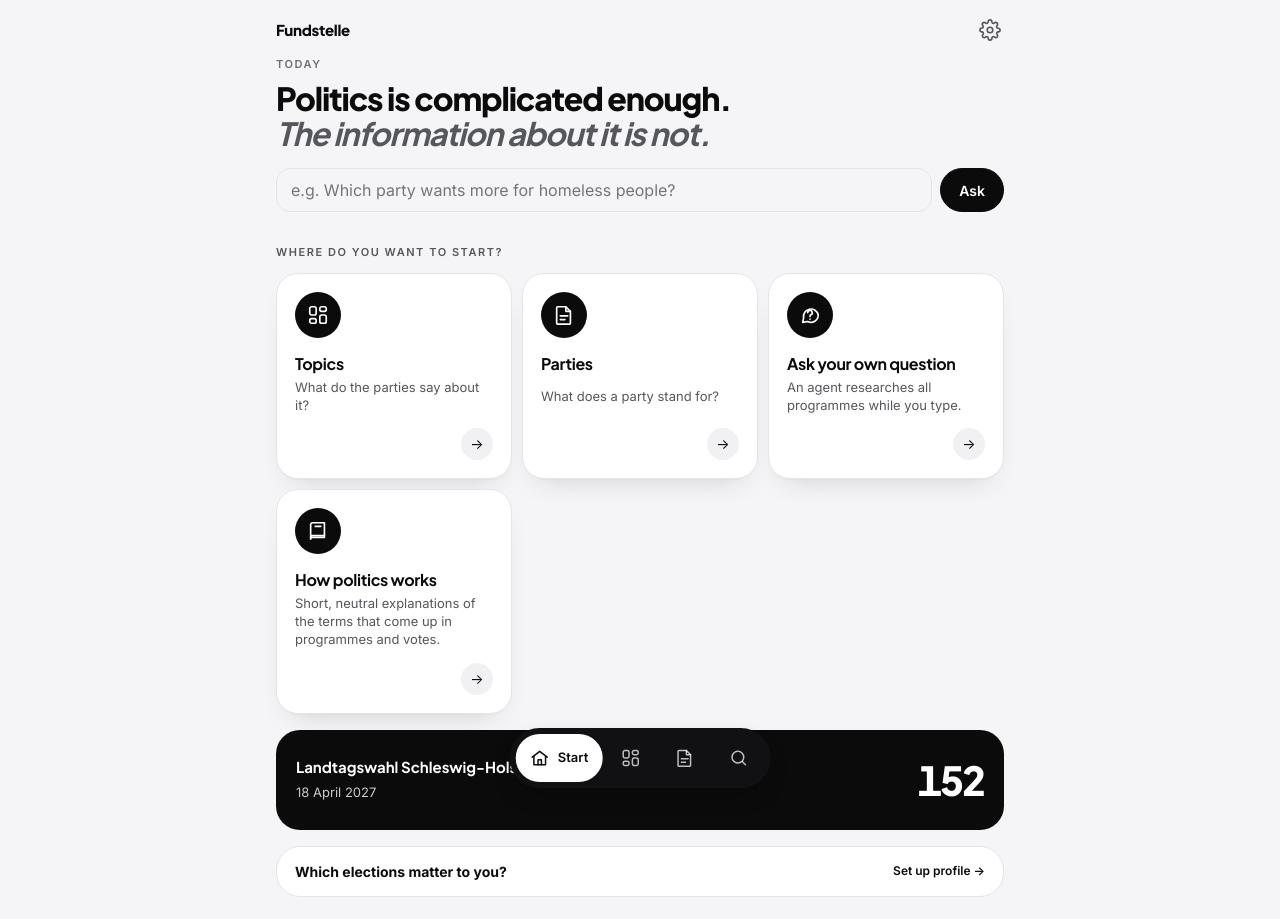
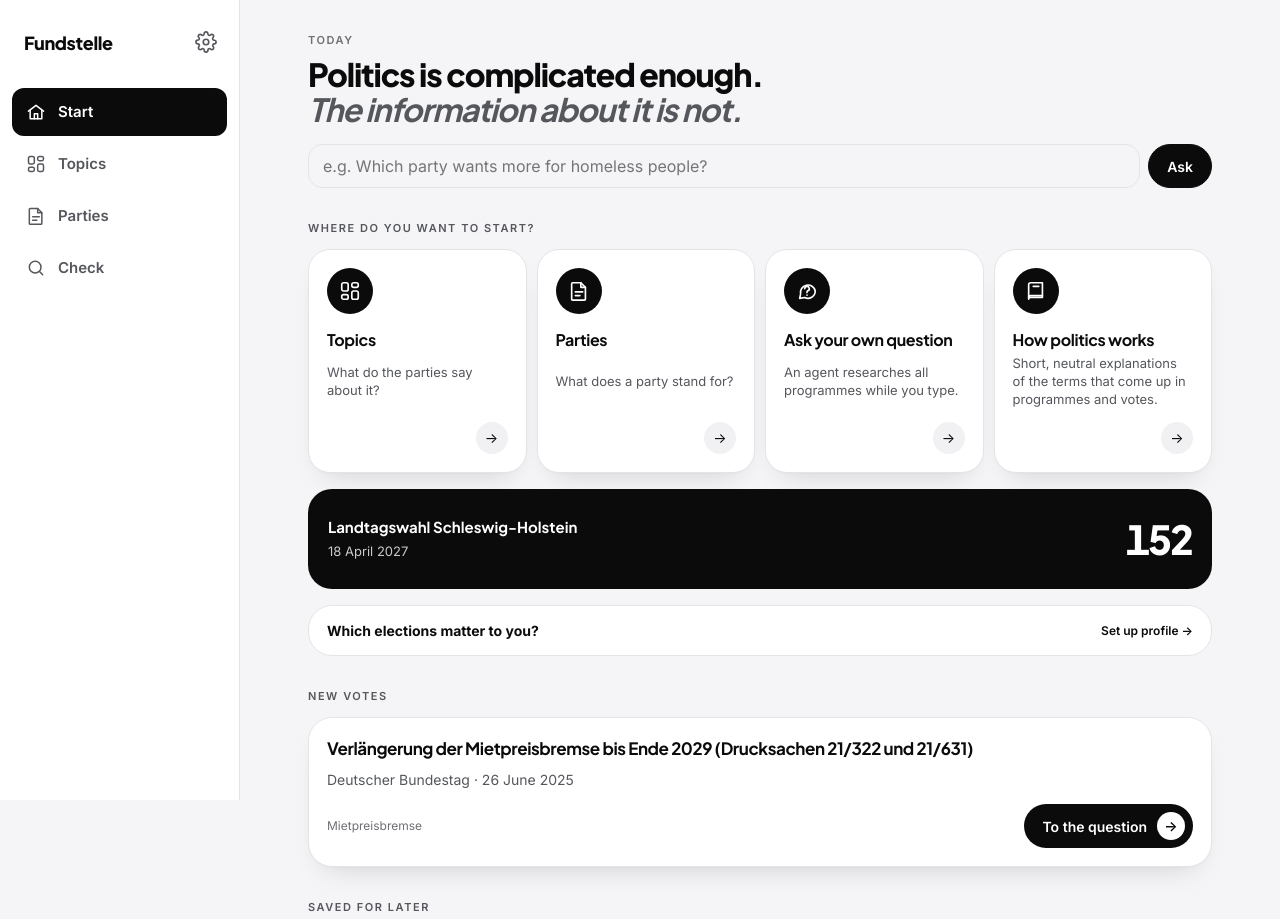
Before and after one commit to 4j29hs4c98-cyber/fundstelle, a website: page index.html in a window 1280 px wide. Shown: the top 919 px of the page. Drawn offline with nearby package versions, Linux system fonts and the light colour scheme; no server answers.

Commit message:
feat: breites Format mit Seitenleiste ab 900px (v27)
Wie Kraftwerk: auf MacBook, grossem Fenster und iPad quer wird die untere
Leiste zur festen Seitenleiste links mit Symbol und Beschriftung, der Inhalt
nutzt mehr Breite. Startkarten zwei mal zwei bzw. in einer Reihe, reine
Link-Listen ab 1200px zweispaltig. Telefone unveraendert.

Co-Authored-By: Claude Opus 5.5 <noreply@anthropic.com>

```diff
--- a/styles.css
+++ b/styles.css
@@ -460,3 +460,35 @@ input:not([type=checkbox]):focus-visible, textarea:focus-visible, select:focus-v
 .faktencheck .urteil-label { display: block; font-size: 13px; color: var(--muted); }
 .befunde { list-style: none; padding: 0; display: grid; gap: 12px; }
 .befund { border-left: 3px solid var(--line-strong); padding-left: 10px; }
+
+/* ---------- Breites Format (MacBook, grosses Fenster, iPad quer) ----------
+   Wie bei Kraftwerk: ab 900px wird die untere Leiste zur festen Seitenleiste links, mit Symbol und Beschriftung
+   bei jedem Bereich. Der Inhalt bekommt mehr Breite. Telefone bleiben unveraendert. */
+@media (min-width: 900px) {
+  :root { --seite: 240px; }
+  body { padding-left: var(--seite); }
+  .topbar { position: fixed; top: 0; left: 0; z-index: 11; width: var(--seite); max-width: none; margin: 0; box-sizing: border-box;
+    padding: 20px 12px 0 24px; }
+  .brand { font-size: 18px; }
+  .tabbar { top: 0; bottom: 0; left: 0; right: auto; width: var(--seite); transform: none; box-sizing: border-box;
+    display: flex; flex-direction: column; justify-content: flex-start; gap: 4px; padding: 88px 12px 24px;
+    border-radius: 0; background: var(--surface); border-right: 1px solid var(--line); box-shadow: none; }
+  .tabbar a { justify-content: flex-start; gap: 12px; min-height: 48px; padding: 0 14px; border-radius: 12px; font-size: 15px; color: var(--muted); }
+  .tabbar a span:not(.sync-dot) { display: inline; }
+  .tabbar a[aria-current="page"] { background: var(--primary); color: var(--primary-ink); }
+  main { max-width: 1000px; padding: 32px 48px 56px; }
+  .toast { bottom: 24px; left: calc(50% + var(--seite) / 2); }
+  /* Vier Einstiege: zwei mal zwei, auf breiten Bildschirmen alle vier in einer Reihe (statt drei plus eins). */
+  .wege { grid-template-columns: repeat(2, 1fr); }
+}
+@media (min-width: 1200px) {
+  .wege { grid-template-columns: repeat(4, 1fr); }
+  /* Reine Link-Listen (Parteien, Themen, Meldungen) in zwei Spalten; Listen mit Fliesstext bleiben einspaltig. */
+  .cards:not(:has(> :not(a.card.link))) { grid-template-columns: repeat(2, minmax(0, 1fr)); }
+}
+@media (min-width: 900px) and (hover: hover) {
+  .tabbar a:not([aria-current="page"]):hover { color: var(--ink); background: var(--sunken); }
+}
+
+/* Nachrichtenabfrage: Bereichsfilter sind Links */
+a.qchip { display: inline-flex; align-items: center; text-decoration: none; }
--- a/sw.js
+++ b/sw.js
@@ -1,6 +1,6 @@
 // sw.js — offline support. RELEASE RULE: bump VERSION on every release, and list every app file in SHELL
 // (scripts/check-release.mjs verifies both). A missing file here breaks offline mode for everyone.
-const VERSION = 'fundstelle-v26';
+const VERSION = 'fundstelle-v27';
 const SHELL = ['./', './index.html', './styles.css', './app.js', './core.js', './db.js', './sync.js', './i18n.js', './render.js', './actions.js',
   './content.js', './inhalt-2025.js', './katalog.js', './profil.js', './parteiprofile.js', './grundlagen.js', './views/teile.js', './views/start.js', './views/themen.js', './views/frage.js', './views/parteien.js', './views/pruefen.js',
   './views/auswahl.js', './views/settings.js', './views/vergleich.js', './views/halbkreis.js', './views/programm.js', './views/wahlen.js', './views/grundlagen.js', './views/eigene.js', './views/person.js', './views/taten.js', './views/vergleich-eigene.js', './views/nachrichten.js', './recherche.js', './nachrichten.js', './pruefung.js',
```
